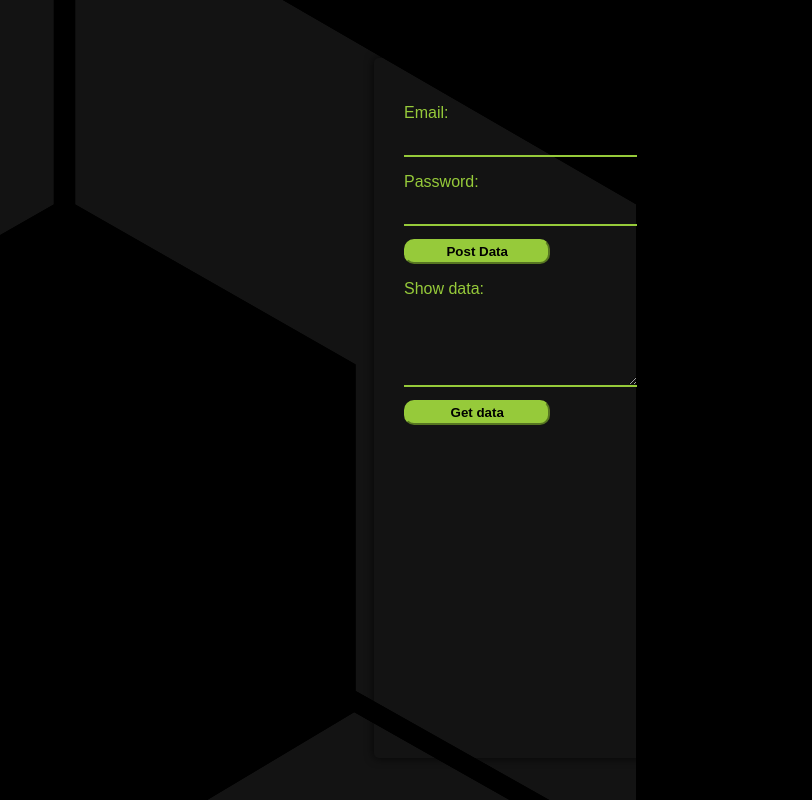
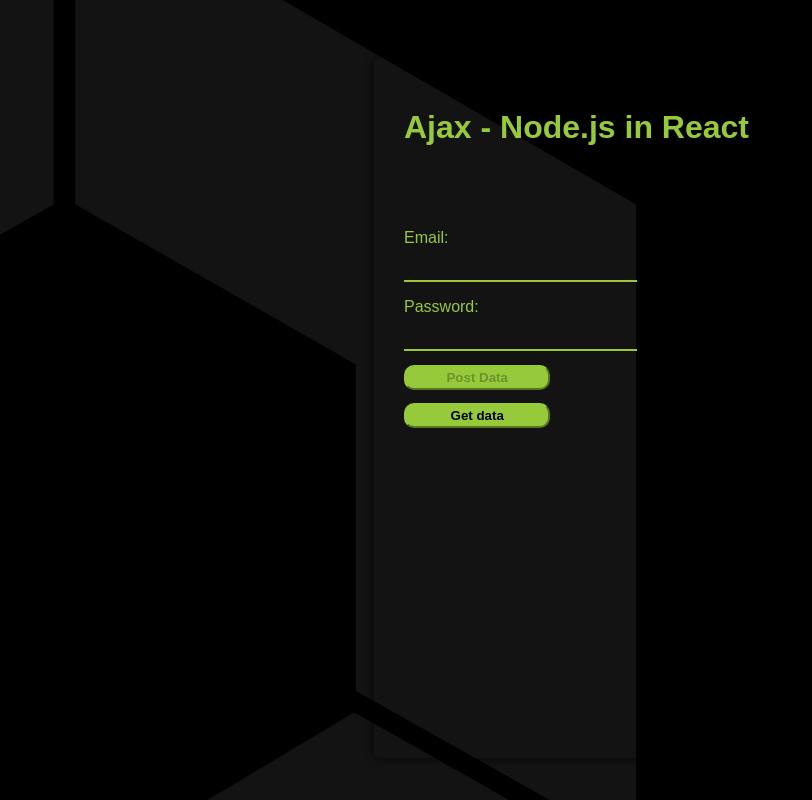
Before and after one commit to UrosDelic/ajax-node-react, a React (Create React App) app: page / in a window 1280 px wide. Shown: the whole page, without its empty margins (0-812 px from the left). Built offline with nearby package versions, Linux system fonts and the light colour scheme.

Commit message:
dynamic elements

```diff
--- a/src/App.jsx
+++ b/src/App.jsx
@@ -1,5 +1,5 @@
 import React from "react";
-import LoginForm from "./components/loginForm";
+import LoginForm from "./components/LoginForm";
 
 const App = () => {
   return (
--- a/src/assets/style.css
+++ b/src/assets/style.css
@@ -12,6 +12,10 @@ body {
   padding: 30px;
   border-radius: 5px;
   box-shadow: 0 0 10px rgba(0, 0, 0, 0.8);
+}
+
+h1 {
+  margin-bottom: 67px;
 }
 
 .loginForm-container {
@@ -49,6 +53,7 @@ textArea {
   resize: vertical;
   min-height: 5em;
   max-height: 18em;
+  margin-top: 2em;
 }
 
 button {
--- /dev/null
+++ b/src/components/DInput.jsx
@@ -0,0 +1,20 @@
+import React, { Component } from "react";
+class DInput extends Component {
+  constructor(props) {
+    super(props);
+    this.state = {};
+  }
+  render() {
+    return (
+      <input
+        type={this.props.type}
+        className='input'
+        id={this.props.id}
+        value={this.props.value}
+        onChange={this.props.onChange}
+      />
+    );
+  }
+}
+
+export default DInput;
--- /dev/null
+++ b/src/components/DTextArea.jsx
@@ -0,0 +1,22 @@
+import React, { Component } from "react";
+
+class DTextArea extends Component {
+  constructor(props) {
+    super(props);
+    this.state = {};
+  }
+
+  render() {
+    return (
+      <textarea
+        hidden={this.props.hidden}
+        readOnly={this.props.readOnly}
+        value={this.props.value}
+        className='textArea'
+        id={this.props.id}
+      ></textarea>
+    );
+  }
+}
+
+export default DTextArea;
--- a/src/components/loginForm.jsx
+++ b/src/components/loginForm.jsx
@@ -1,14 +1,17 @@
 import React, { Component } from "react";
 import "../assets/style.css";
 import getData from "../client/GetData";
+import DTextArea from "./DTextArea";
+import DInput from "./DInput";
 class LoginForm extends Component {
   constructor() {
     super();
 
     this.state = {
-      responseData: [],
+      infoText: "",
       email: "",
       password: "",
+      txtAreaHidden: true,
     };
 
     this.emailHandleChange = this.emailHandleChange.bind(this);
@@ -42,50 +45,53 @@ class LoginForm extends Component {
     };
     getData
       .postData(obj)
-      .then((response) => console.log(response))
+      .then((response) => {
+        this.setState({ infoText: `data sent successfully!`, txtAreaHidden: false });
+      })
       .catch((error) => {
         console.error(error);
       });
   };
 
-  showData = () => {
-    if (this.state.email === "" || this.state.password === "") {
+  showInfo = () => {
+    if (this.state.infoText === "") {
       return ``;
-    } else return `email: ${this.state.email}\npassword: ${this.state.password}`;
+    } else return this.state.infoText;
   };
 
   render() {
     return (
-      <div className="loginForm-container">
-        <label className="label" htmlFor="email">
+      <div className='loginForm-container'>
+        <h1>Ajax - Node.js in React</h1>
+        <label className='label' htmlFor='email'>
           Email:
         </label>
-        <input
-          className="input"
-          type="text"
-          id="emailField"
+        <DInput
+          type='text'
+          id='emailField'
           value={this.state.email}
           onChange={this.emailHandleChange}
         />
-        <label className="label" htmlFor="password">
+        <label className='label' htmlFor='password'>
           Password:
         </label>
-        <input
-          className="input"
-          type="text"
-          id="passwordField"
+        <DInput
+          type='password'
+          id='passwordField'
           value={this.state.password}
           onChange={this.passwordHandleChange}
         />
-        <button className="btn" id="btn-post-data" onClick={this.postInputData}>
+        <button
+          disabled={!this.state.password || !this.state.email}
+          className='btn'
+          id='btn-post-data'
+          onClick={this.postInputData}
+        >
           Post Data
         </button>
-        <div className="displayArea">
-          <label className="label" htmlFor="text-area">
-            Show data:
-          </label>
-          <textarea id="textArea" className="text-area" readOnly value={this.showData()}></textarea>
-          <button className="btn" id="btn-get-data" onClick={this.getServerData}>
+        <div className='displayArea'>
+          <DTextArea hidden={this.state.txtAreaHidden} readOnly value={this.showInfo()} />
+          <button className='btn' id='btn-get-data' onClick={this.getServerData}>
             Get data
           </button>
         </div>
```
Also changed, not shown: test/LoginFormF.jsx (+1 -0 lines).
